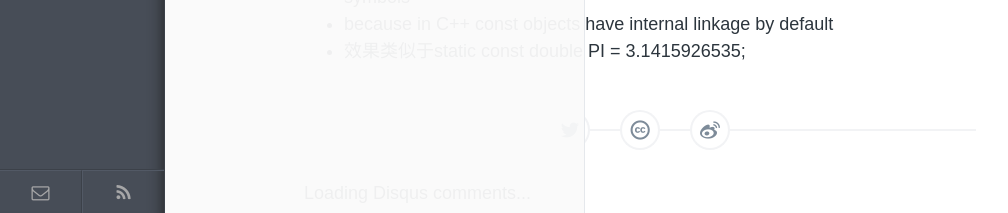
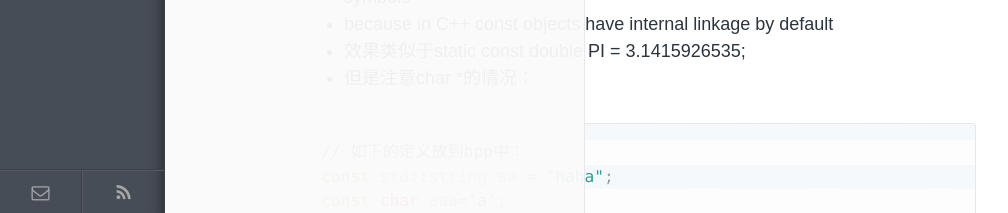
Before and after one commit to wykvictor/wykvictor.github.io, a Jekyll site: the page built from _posts/Tech/2016-03-26-Some-Tips-in-C++.md, in a window 1280 px wide. Shown: the part 4787-5000 px from the top of the page, without its empty margins (0-1008 px from the left). Built offline with Jekyll 4.4.1, drawn with Linux system fonts in a browser that asks for light colours; comment, search, counter and statistics services are not loaded.

Commit message:
const char* const in md

```diff
--- a/_posts/Tech/2016-03-26-Some-Tips-in-C++.md
+++ b/_posts/Tech/2016-03-26-Some-Tips-in-C++.md
@@ -144,3 +144,13 @@
 * const double PI = 3.1415926535; 可以直接放到hpp头文件，不会报错duplicate symbols
 * because in C++ const objects have internal linkage by default
 * 效果类似于static const double PI = 3.1415926535;
+* 但是注意char *的情况：
+{% highlight C++ %}
+// 如下的定义放到hpp中：
+const std::string aa = "haha";
+const char aaa='a';
+const char a[] = R"(haha)";
+const char * const aaaa = R"(haha)";
+static const char * aaaaa = R"(haha)";
+const char * aaaaaa = R"(haha)";  // 以上都对，这个不对！！！aaaaaa是个普通变量，还不是const的
+{% endhighlight %}
```
